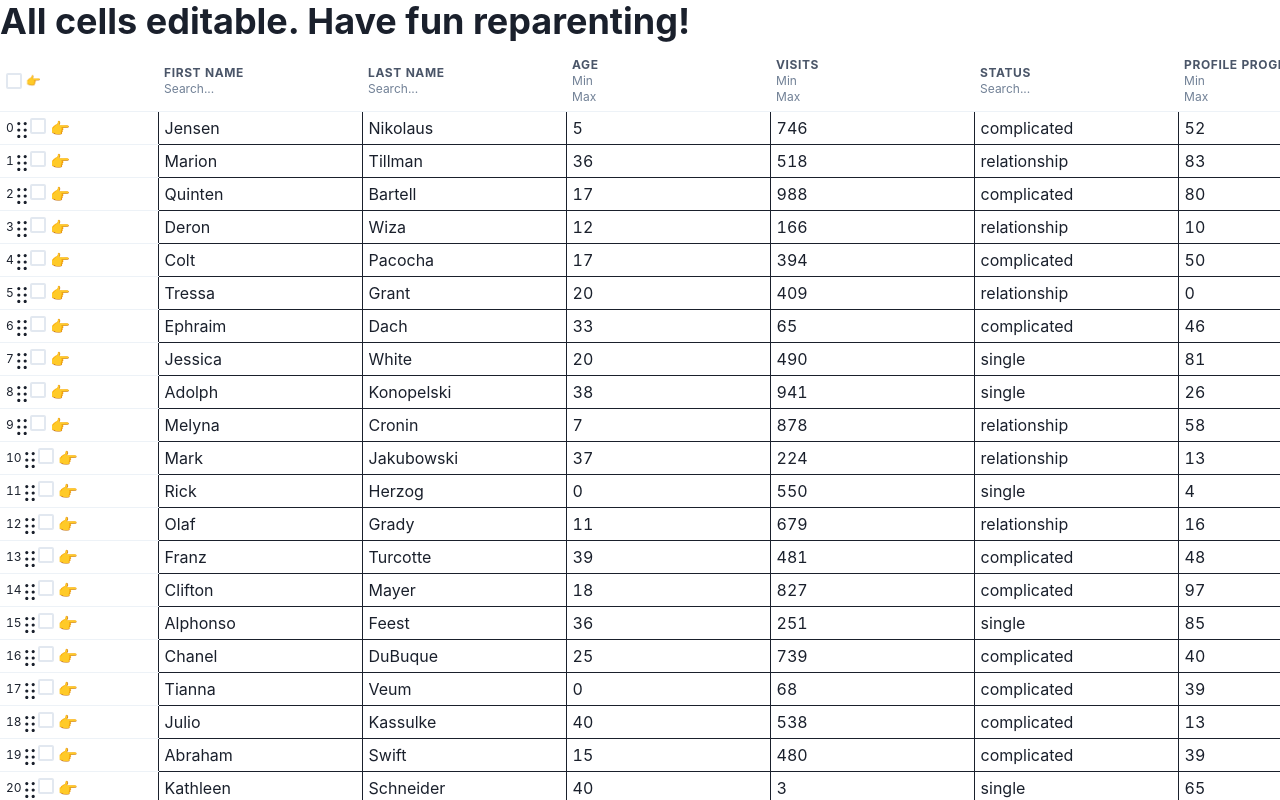
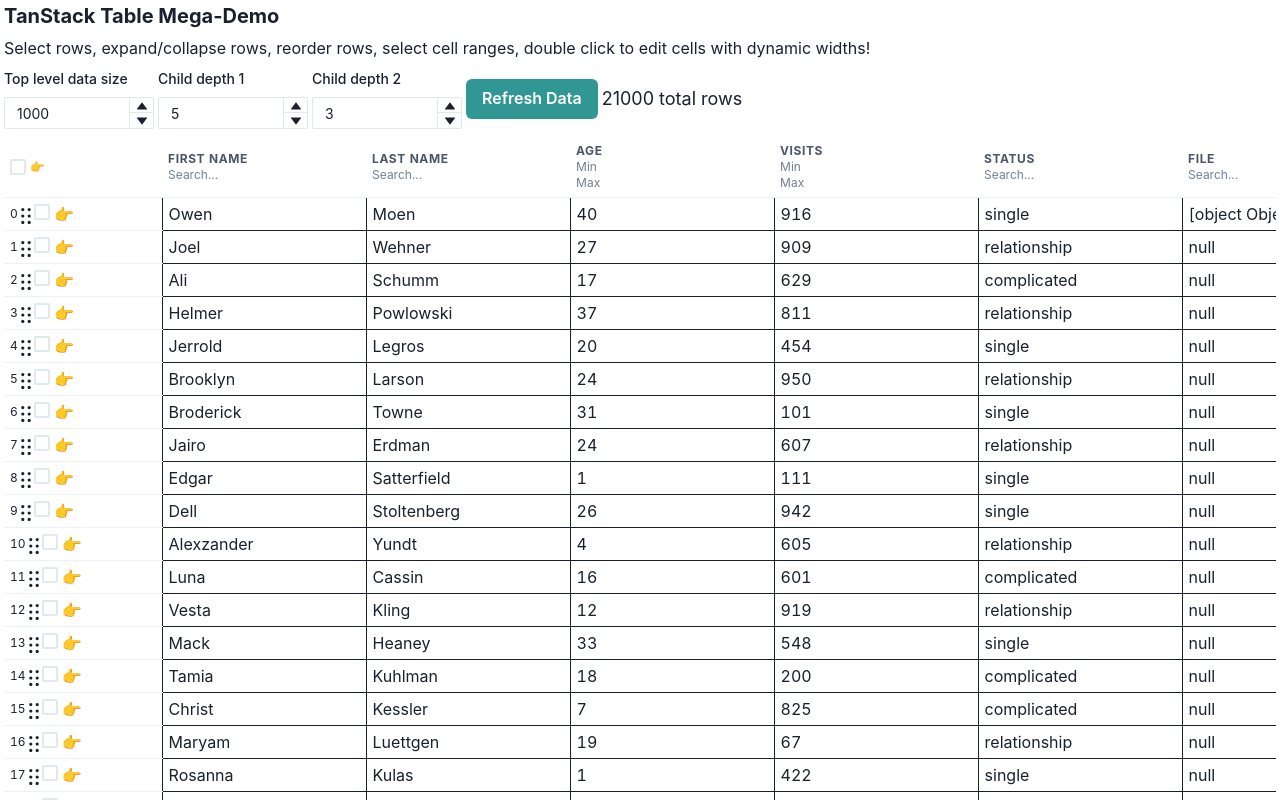
Before and after one commit to pint-drinker/tan-stack-table-mega, a React (Vite) app: page / in a window 1280 px wide. Shown: the top 800 px of the page. Built offline with nearby package versions, Linux system fonts and the light colour scheme.

Commit message:
cleaning up todos. Adding comprehensive readme on capabilities and what is left t o do. Adjusting controls to be user driven.

```diff
--- a/src/DraggableTableRow.tsx
+++ b/src/DraggableTableRow.tsx
@@ -73,4 +73,4 @@
       }
     </Tr>
   );
-}
+};
--- a/src/IndeterminateCheckbox.tsx
+++ b/src/IndeterminateCheckbox.tsx
@@ -6,7 +6,6 @@
   className = "",
   ...rest
 }: { indeterminate?: boolean } & HTMLProps<HTMLInputElement>) {
-  // TODO: do we need the ref nonsense?
   return (
     <Checkbox
       isChecked={rest.checked}
--- a/src/MegaTanTable.tsx
+++ b/src/MegaTanTable.tsx
@@ -1,14 +1,17 @@
 import {useCallback, useMemo, useState} from "react";
 import {TableVirtuoso} from "react-virtuoso";
 import {
-  Accordion,
-  AccordionButton,
-  AccordionItem,
-  AccordionPanel,
   Box,
   Button,
   Flex,
+  FormControl,
+  FormLabel,
   Heading,
+  NumberDecrementStepper,
+  NumberIncrementStepper,
+  NumberInput,
+  NumberInputField,
+  NumberInputStepper,
   Table,
   Text,
   Th,
@@ -34,8 +37,6 @@
 import {SpreadsheetGridProvider} from "./SpreadsheetGrid.tsx";
 import {TableContextProvider} from "./tableContext.tsx";
 import {EditableCell, useEditableCell} from "./components/EditableCell.tsx";
-
-const SAMPLE_DATA_SIZE = 500;
 
 const TableComponent = ({style, ...props}) => {
   return (
@@ -63,6 +64,36 @@
 };
 
 export function MegaTanTable() {
+  const [dataSize, setDataSize] = useState<number>(1000);
+  const [childDepth1, setChildDepth1] = useState<number>(5);
+  const [childDepth2, setChildDepth2] = useState<number>(3);
+  const [data, setData] = useState(() => makeData(dataSize, childDepth1, childDepth2));
+  const refreshData = () => setData(() => makeData(dataSize, childDepth1, childDepth2));
+  const [expanded, setExpanded] = useState<ExpandedState>({});
+
+  const defaultColumn = useMemo(() => {
+    return {
+      cell: ({getValue}) => {
+        return <Text>{String(getValue())}</Text>
+      },
+    };
+  }, []);
+
+  const updateData = useCallback((rowId: string, columnId: string, value: any) => {
+    setData((old) => {
+      // TODO: speed this up?
+      const integerIndices = rowId.split(".");
+      const out = [...old];
+      const oldRow = navigateTree(out, integerIndices);
+      const newRow = {
+        ...oldRow,
+        [columnId]: value,
+      };
+      Object.assign(oldRow, newRow);
+      return out;
+    });
+  }, []);
+
   const columns = useMemo<ColumnDef<Person>[]>(
     () => [
       {
@@ -139,41 +170,13 @@
         footer: (props) => props.column.id,
       },
       {
-        accessorKey: "progress",
-        header: () => <Text>Profile progress</Text>,
+        accessorKey: "file",
+        header: () => <Text>File</Text>,
         footer: (props) => props.column.id,
       },
     ],
     [],
   );
-
-  const [data, setData] = useState(() => makeData(SAMPLE_DATA_SIZE, 5, 3));
-  const refreshData = () => setData(() => makeData(SAMPLE_DATA_SIZE, 5, 3));
-
-  const [expanded, setExpanded] = useState<ExpandedState>({});
-
-  const defaultColumn = useMemo(() => {
-    return {
-      cell: ({ getValue }) => {
-        return <Text>{getValue()}</Text>
-      },
-    };
-  }, []);
-
-  const updateData = useCallback((rowId: string, columnId: string, value: any) => {
-    setData((old) => {
-      // TODO: speed this up?
-      const integerIndices = rowId.split(".");
-      const out = [...old];
-      const oldRow = navigateTree(out, integerIndices);
-      const newRow = {
-        ...oldRow,
-        [columnId]: value,
-      };
-      Object.assign(oldRow, newRow);
-      return out;
-    });
-  }, []);
 
   const table = useReactTable({
     data,
@@ -188,28 +191,28 @@
     getExpandedRowModel: getExpandedRowModel(),
     defaultColumn,
     // Provide our updateData function to our table meta
-    meta: { updateData },
+    meta: {updateData},
     debugTable: true,
   });
 
   // rows are the currently expanded rows...
   const {rows, flatRows, rowsById} = table.getRowModel();
-  const { rowIdToFlatRowIndex } = useMemo(() => {
+  const {rowIdToFlatRowIndex} = useMemo(() => {
     const rowIdToFlatRowIndex: Record<string, number> = {};
     let i = 0;
     for (const flatRow of flatRows) {
       rowIdToFlatRowIndex[flatRow.id] = i;
       i += 1;
     }
-    return { rowIdToFlatRowIndex };
+    return {rowIdToFlatRowIndex};
   }, [flatRows])
 
-  const { visibleFlatRowNumbers } = useMemo(() => {
+  const {visibleFlatRowNumbers} = useMemo(() => {
     const visibleFlatRowNumbers: number[] = [];
     for (const expandedRow of rows) {
       visibleFlatRowNumbers.push(rowIdToFlatRowIndex[expandedRow.id]);
     }
-    return { visibleFlatRowNumbers };
+    return {visibleFlatRowNumbers};
   }, [rows, rowIdToFlatRowIndex])
 
   const moveRow = useCallback(
@@ -218,6 +221,7 @@
         // TODO: take advantage of the rows, flat rows, or rowsById to improve
         //  performance here? Since its already invalidating when we update the
         //  data...
+        // TODO: prevent a parent from being moved to within its children
         const out = moveEntityCorrectly(
           prevData,
           dragIndex.split("."),
@@ -321,8 +325,73 @@
           disableEdit,
         }}
       >
-        <Flex direction="column" gap={2}>
-          <Heading>All cells editable. Have fun reparenting!</Heading>
+        <Flex direction="column" gap={2} padding={1}>
+          <Heading fontSize="xl">TanStack Table Mega-Demo</Heading>
+          <Text>Select rows, expand/collapse rows, reorder rows, select cell ranges, double click to edit cells with
+            dynamic widths!</Text>
+          <Flex gap={1} alignItems="center">
+            <Box>
+              <FormControl>
+                <FormLabel fontSize="sm">Top level data size</FormLabel>
+                <NumberInput
+                  size="sm"
+                  value={dataSize}
+                  min={2}
+                  max={2000}
+                  onChange={(_, newNum) => setDataSize(newNum)}
+                  width="150px"
+                >
+                  <NumberInputField/>
+                  <NumberInputStepper>
+                    <NumberIncrementStepper/>
+                    <NumberDecrementStepper/>
+                  </NumberInputStepper>
+                </NumberInput>
+              </FormControl>
+            </Box>
+            <Box>
+              <FormControl>
+                <FormLabel fontSize="sm">Child depth 1</FormLabel>
+                <NumberInput
+                  size="sm"
+                  value={childDepth1}
+                  min={1}
+                  max={10}
+                  onChange={(_, newNum) => setChildDepth1(newNum)}
+                  width="150px"
+                >
+                  <NumberInputField/>
+                  <NumberInputStepper>
+                    <NumberIncrementStepper/>
+                    <NumberDecrementStepper/>
+                  </NumberInputStepper>
+                </NumberInput>
+              </FormControl>
+            </Box>
+            <Box>
+              <FormControl>
+                <FormLabel fontSize="sm">Child depth 2</FormLabel>
+                <NumberInput
+                  size="sm"
+                  value={childDepth2}
+                  min={0}
+                  max={10}
+                  onChange={(_, newNum) => setChildDepth2(newNum)}
+                  width="150px"
+                >
+                  <NumberInputField/>
+                  <NumberInputStepper>
+                    <NumberIncrementStepper/>
+                    <NumberDecrementStepper/>
+                  </NumberInputStepper>
+                </NumberInput>
+              </FormControl>
+            </Box>
+            <Box>
+              <Button colorScheme="teal" onClick={() => refreshData()}>Refresh Data</Button>
+            </Box>
+            <Text fontSize="lg">{flatRows.length} total rows</Text>
+          </Flex>
           <Box
             style={{height: "800px", overflow: "auto"}}
             ref={gridRef}
@@ -372,27 +441,8 @@
               <EditableCell cell={editCell} cellRect={inputPosition} commitData={updateData} closeEdit={disableEdit}/>
             )}
           </Box>
-          <Text fontSize="lg">{flatRows.length} total rows</Text>
-          <Box>
-            <Button colorScheme="teal" onClick={() => refreshData()}>Refresh Data</Button>
-          </Box>
-          <Accordion allowToggle={true}>
-            <AccordionItem>
-              <AccordionButton>
-                <Box as="span" flex='1' textAlign='left'>
-                  State details
-                </Box>
-              </AccordionButton>
-              <AccordionPanel>
-                <label>Expanded State:</label>
-                <pre>{JSON.stringify(expanded, null, 2)}</pre>
-                <label>Row Selection State:</label>
-                <pre>{JSON.stringify(table.getState().rowSelection, null, 2)}</pre>
-              </AccordionPanel>
-            </AccordionItem>
-          </Accordion>
         </Flex>
       </TableContextProvider>
     </SpreadsheetGridProvider>
   );
-}
+};
--- a/src/components/BodyCell.tsx
+++ b/src/components/BodyCell.tsx
@@ -1,5 +1,5 @@
-import React, {useCallback, MouseEvent, memo, useMemo, useEffect, useRef, MouseEventHandler} from "react";
-import {Box, Td} from "@chakra-ui/react";
+import React, {useCallback, MouseEvent, memo, useMemo, useEffect, useRef} from "react";
+import {Box, Td, Text} from "@chakra-ui/react";
 import {Cell, flexRender} from "@tanstack/react-table";
 import {Person} from "../makeData.ts";
 import {useSpreadsheetGrid} from "../SpreadsheetGrid.tsx";
@@ -7,12 +7,47 @@
 import {useTableContext} from "../tableContext.tsx";
 import {InputPosition} from "./EditableCell.tsx";
 
-type BodyCellWrapperInternalProps = {
+type FileCellProps = {
   cell: Cell<Person, unknown>;
+}
+
+const FileCell = ({cell}: FileCellProps) => {
+  // TODO: implement a drag and drop
+  return (
+    <Td
+      key={cell.id}
+      tabIndex={0}
+      padding="6px"
+      border="1px solid"
+    >
+      <Text>{String(cell.getValue())}</Text>
+    </Td>
+  );
+};
+
+type ControlCellProps = {
+  cell: Cell<Person, unknown>;
+  dragRef: React.Ref<unknown> | null;
+  isDragging: boolean;
+};
+
+const ControlCell = ({cell, dragRef, isDragging}: ControlCellProps) => {
+  return (
+    <Td
+      key={cell.id}
+      tabIndex={0}
+      padding="6px"
+      ref={dragRef}
+      style={isDragging ? {cursor: 'grab', opacity: 0.5} : {}}
+    >
+      {flexRender(cell.column.columnDef.cell, cell.getContext())}
+    </Td>
+  );
+};
+
+type BodyCellWrapperInternalProps = ControlCellProps & {
   flatRowIndex: number;
   columnIndex: number;
-  dragRef: React.Ref<unknown> | null;
-  isDragging: boolean;
 };
 
 export const BodyCellWrapper = ({
@@ -28,10 +63,10 @@
     bodyCellOnInteract,
     bodyCellOnMouseEnter,
   } = useSpreadsheetGrid();
-  const { enableEdit } = useTableContext();
+  const {enableEdit} = useTableContext();
 
   const spreadsheetCell = useMemo(() => {
-    return { row: flatRowIndex, column: columnIndex };
+    return {row: flatRowIndex, column: columnIndex};
   }, [flatRowIndex, columnIndex])
 
   const onInteract = useCallback(
@@ -45,19 +80,16 @@
     [bodyCellOnMouseEnter, spreadsheetCell],
   );
 
-  if (cell.column.id === "control") {
+  switch (cell.column.id) {
+    case "control":
       return (
-      <Td
-        key={cell.id}
-        tabIndex={0}
-        padding="6px"
-        ref={dragRef}
-        style={isDragging ? {cursor: 'grab', opacity: 0.5} : {}}
-      >
-        {flexRender(cell.column.columnDef.cell, cell.getContext())}
-      </Td>
+        <ControlCell cell={cell} dragRef={dragRef} isDragging={isDragging}/>
       );
-  } else {
+    case "file":
+      return (
+        <FileCell cell={cell}/>
+      )
+    default:
       return (
         <BodyCell
           key={cell.id}
@@ -69,6 +101,7 @@
           enableEdit={enableEdit}
         />
       );
+
   }
 };
 
@@ -94,7 +127,7 @@
   const rangeDataObject: SpreadsheetSelectionRangeObject =
     JSON.parse(rangeData);
 
-  // TODO remove this? check if its currently focused?
+  // TODO remove this? check if its currently focused instead of refocusing?
   useEffect(() => {
     if (selected === true) {
       ref.current?.focus();
--- a/src/makeData.ts
+++ b/src/makeData.ts
@@ -1,11 +1,16 @@
 import { faker } from '@faker-js/faker'
+
+export type File = {
+  filename: string;
+  id: string;
+};
 
 export type Person = {
   firstName: string
   lastName: string
   age: number
   visits: number
-  progress: number
+  file: File | null,
   status: 'relationship' | 'complicated' | 'single'
   subRows?: Person[]
 }
@@ -24,7 +29,7 @@
     lastName: faker.person.lastName(),
     age: faker.number.int(40),
     visits: faker.number.int(1000),
-    progress: faker.number.int(100),
+    file: null,
     status: faker.helpers.shuffle<Person['status']>([
       'relationship',
       'complicated',
@@ -44,5 +49,7 @@
     })
   }
 
-  return makeDataLevel()
-}
+  const out = makeDataLevel()
+  out[0].file = { filename: 'sample.step', id: 'abcdefg' };
+  return out;
+};
--- a/src/useSpreadsheetSelection/useSpreadsheetSelection.tsx
+++ b/src/useSpreadsheetSelection/useSpreadsheetSelection.tsx
@@ -36,7 +36,7 @@
   onAttemptCopy,
   getContentOfCell,
   visibleRowNumbers,
-  isEditing = false,
+  isEditing = false,  // TODO: make this an internally managed variable we pass out
 }: UseSpreadsheetSelectionProps): UseSpreadsheetSelectionReturns => {
   const [selectedCell, setSelectedCell] =
     useState<SpreadsheetSelectionCell | null>(null);
```
Also changed, not shown: 1 other file (tests, documents, lock files or other folders). Lines whose indentation alone changed are shown as unchanged.
